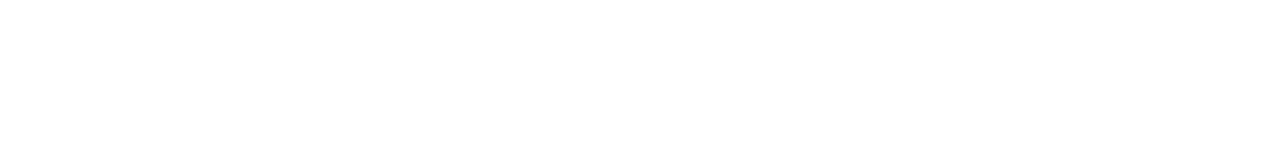
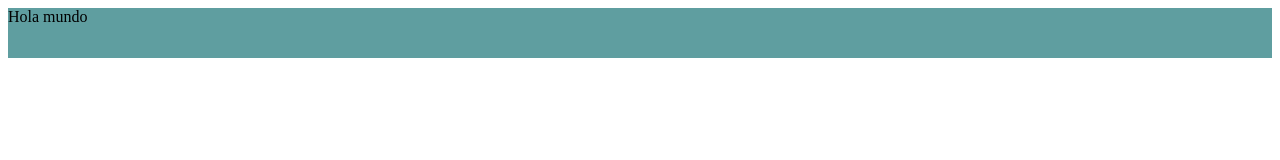
Before and after one commit to MatiPeluffo/probandogithub, a plain HTML site: page index.html in a window 1280 px wide. Drawn offline with Linux system fonts and the light colour scheme.

Commit message:
Agregue cambios en el html y el css

```diff
--- a/estilo.css
+++ b/estilo.css
@@ -0,0 +1,4 @@
+header{
+    background-color: cadetblue;
+    height: 50px;
+}
--- a/index.html
+++ b/index.html
@@ -8,6 +8,6 @@
     <link rel="stylesheet" href="estilo.css">
 </head>
 <body>
-
+    <header>Hola mundo</header>
 </body>
 </html>
```
